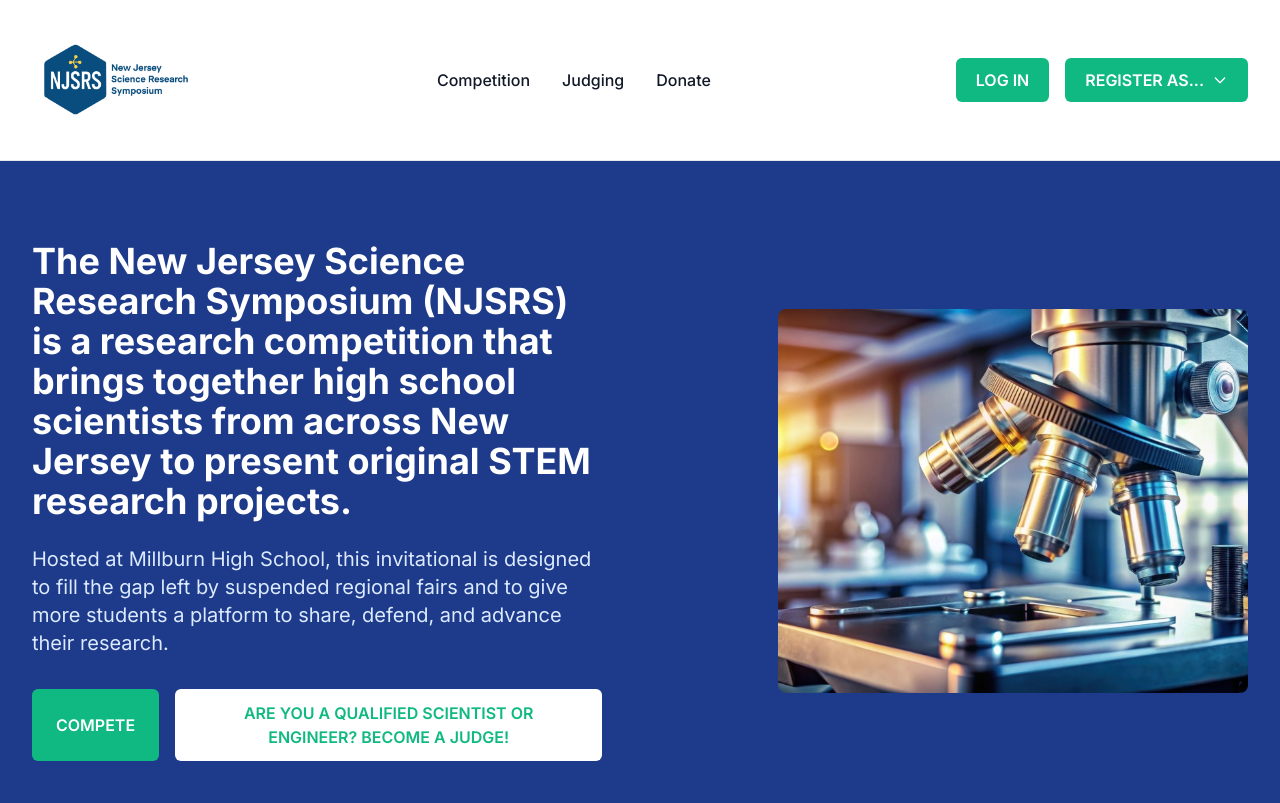
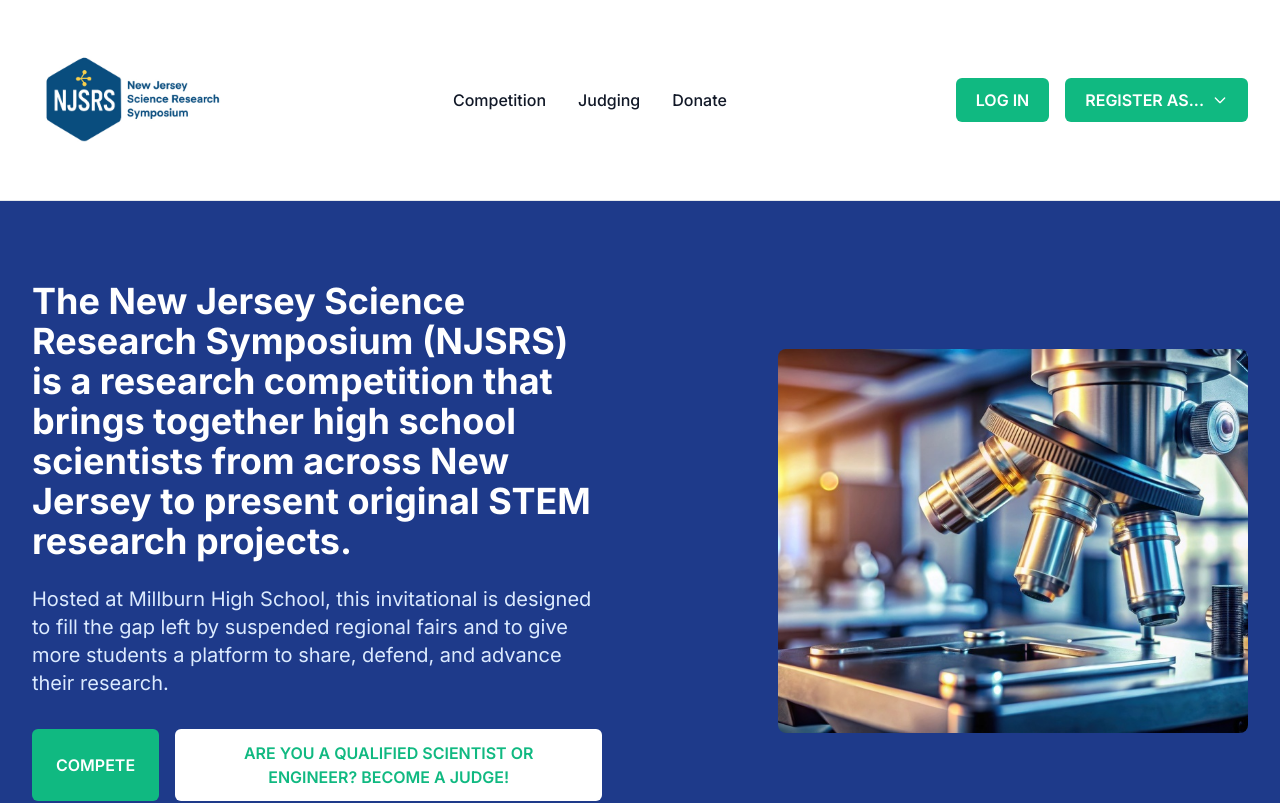
Before and after one commit to avidnerd/njsrs-site, a Next.js app: page / in a window 1280 px wide. Shown: the top 803 px of the page. Built offline with nearby package versions, Linux system fonts and the light colour scheme; no server answers.

Commit message:
change header

```diff
--- a/components/layout/Header.tsx
+++ b/components/layout/Header.tsx
@@ -43,7 +43,7 @@ export default function Header() {
   };
 
   return (
-    <header className="bg-white shadow-sm border-b border-gray-200">
+    <header className="bg-white shadow-sm border-b border-gray-200 py-1">
       <div className="max-w-7xl mx-auto px-4 sm:px-6 lg:px-8">
         <div className="flex justify-between items-center">
           <div className="flex items-center">
@@ -51,7 +51,7 @@ export default function Header() {
               <img
                 src="/njsrs_logo.jpg"
                 alt="NJSRS Logo"
-                className="h-40 w-auto"
+                className="h-48 w-auto"
               />
             </Link>
           </div>
```
